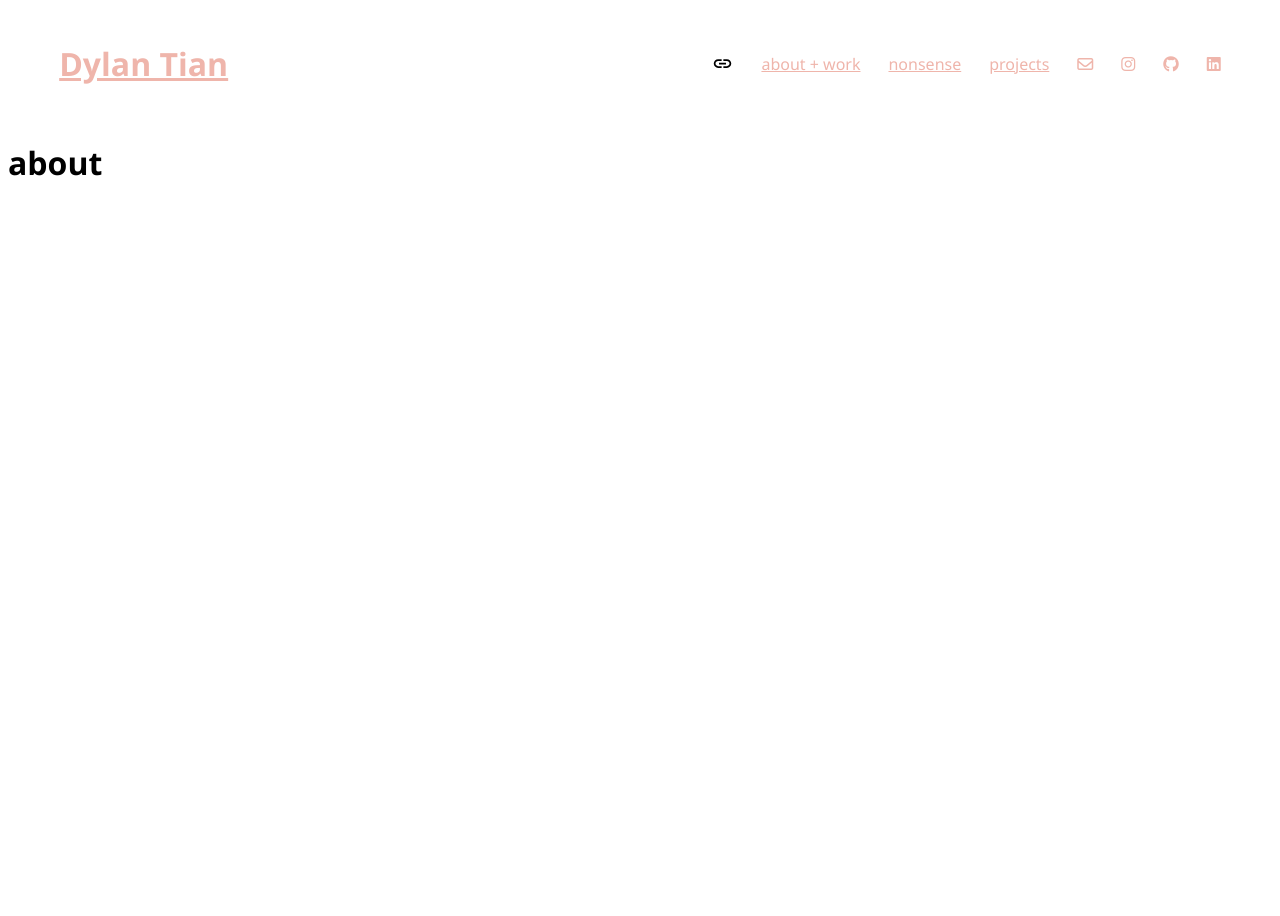
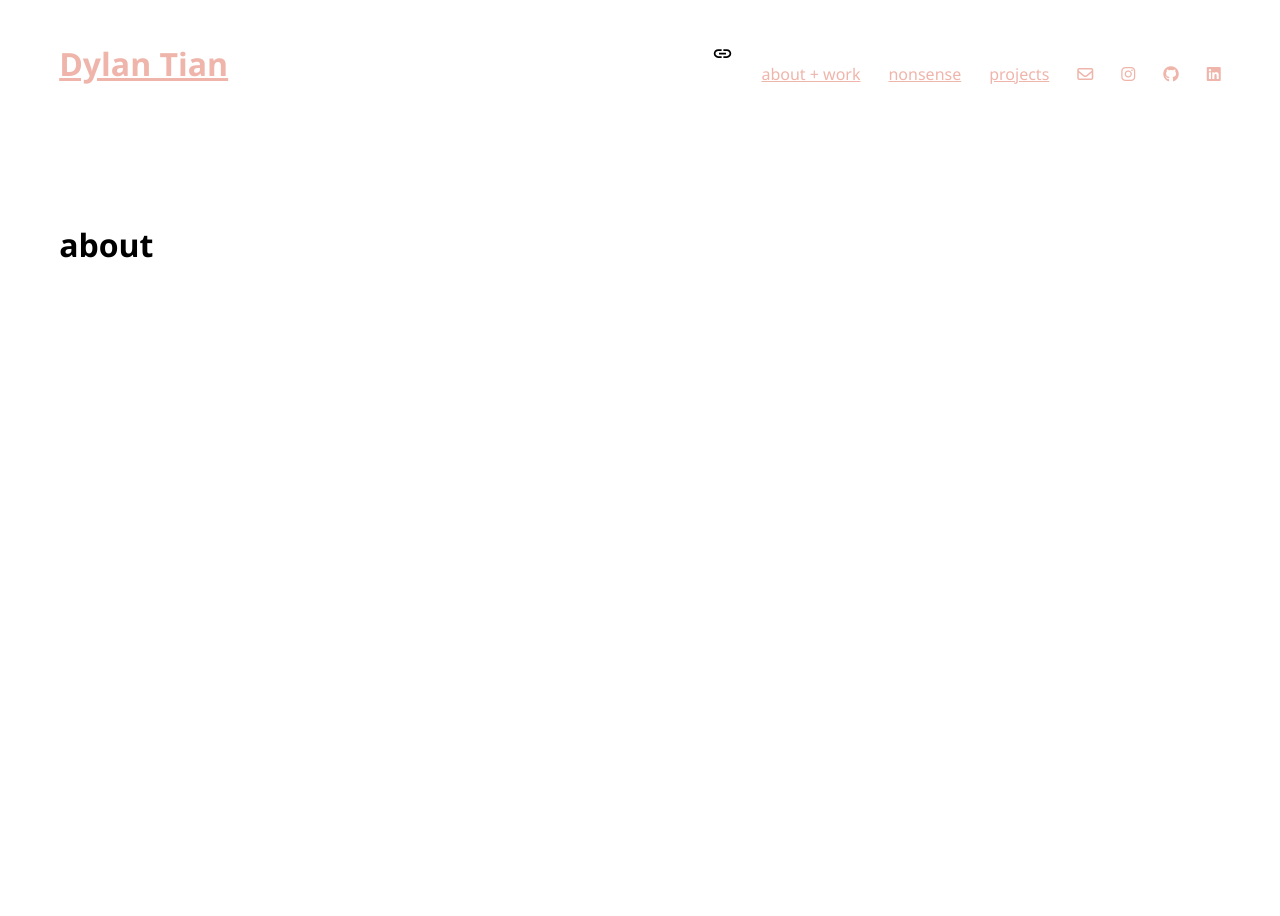
Before and after one commit to dylleealt/dylleealt.github.io, a Jekyll site: the page built from about.html, in a window 1280 px wide. Built offline with Jekyll 4.4.1, drawn with Linux system fonts in a browser that asks for light colours.

Commit message:
more styling

```diff
--- a/_layouts/default.html
+++ b/_layouts/default.html
@@ -43,7 +43,7 @@
             </div>
         </div>
 
-        <div class="container">{{ content }}</div>
+        <div class="page-content">{{ content }}</div>
 
         {% include scripts.html %}
     </body>
--- a/css/home.css
+++ b/css/home.css
@@ -4,16 +4,19 @@
 #profile {
     height: 156px;
     width: 156px;
-    margin-left: auto;
-    margin-right: auto;
+    padding-left: auto;
+    padding-right: auto;
 }
 
 #spotify-widget {
+    display: block;
+    box-sizing: content-box;
     border-radius: 12px;
-    margin-left: 1.5vw;
-    width: auto;
+    margin-left: 0.5vw;
     height: 352;
+    width: 700;
 }
 
 #repo {
+    margin-left: 0.5vw;
 }
--- a/css/style.css
+++ b/css/style.css
@@ -54,7 +54,7 @@ a:hover {
     justify-content: flex-end;
     margin-left: auto;
     margin-right: 0;
-    align-items: center;
+    align-items: baseline;
 }
 
 /* todo: fix nav-btn text and icon vertical alignment */
```
Also changed, not shown: index.html (+8 -4 lines).
